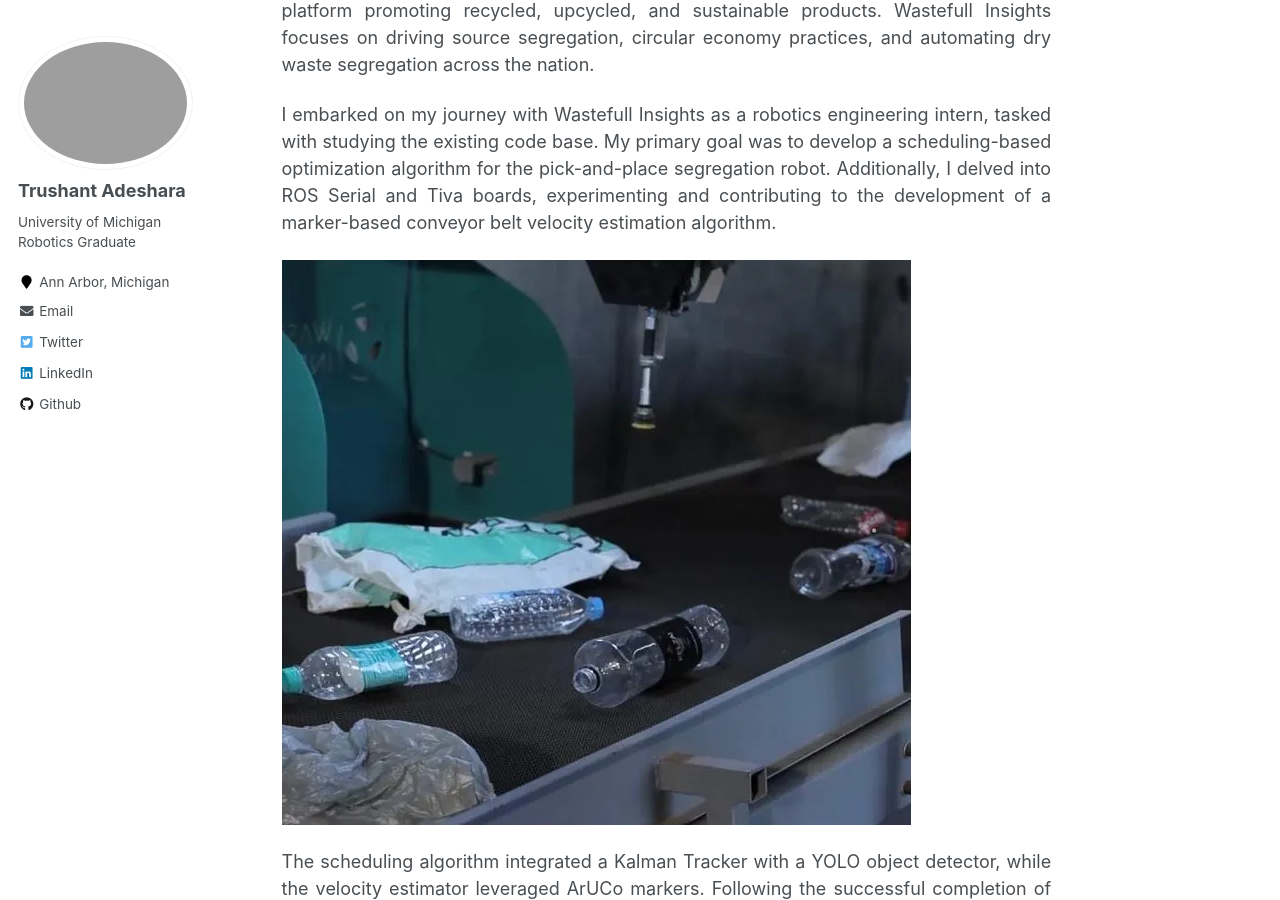
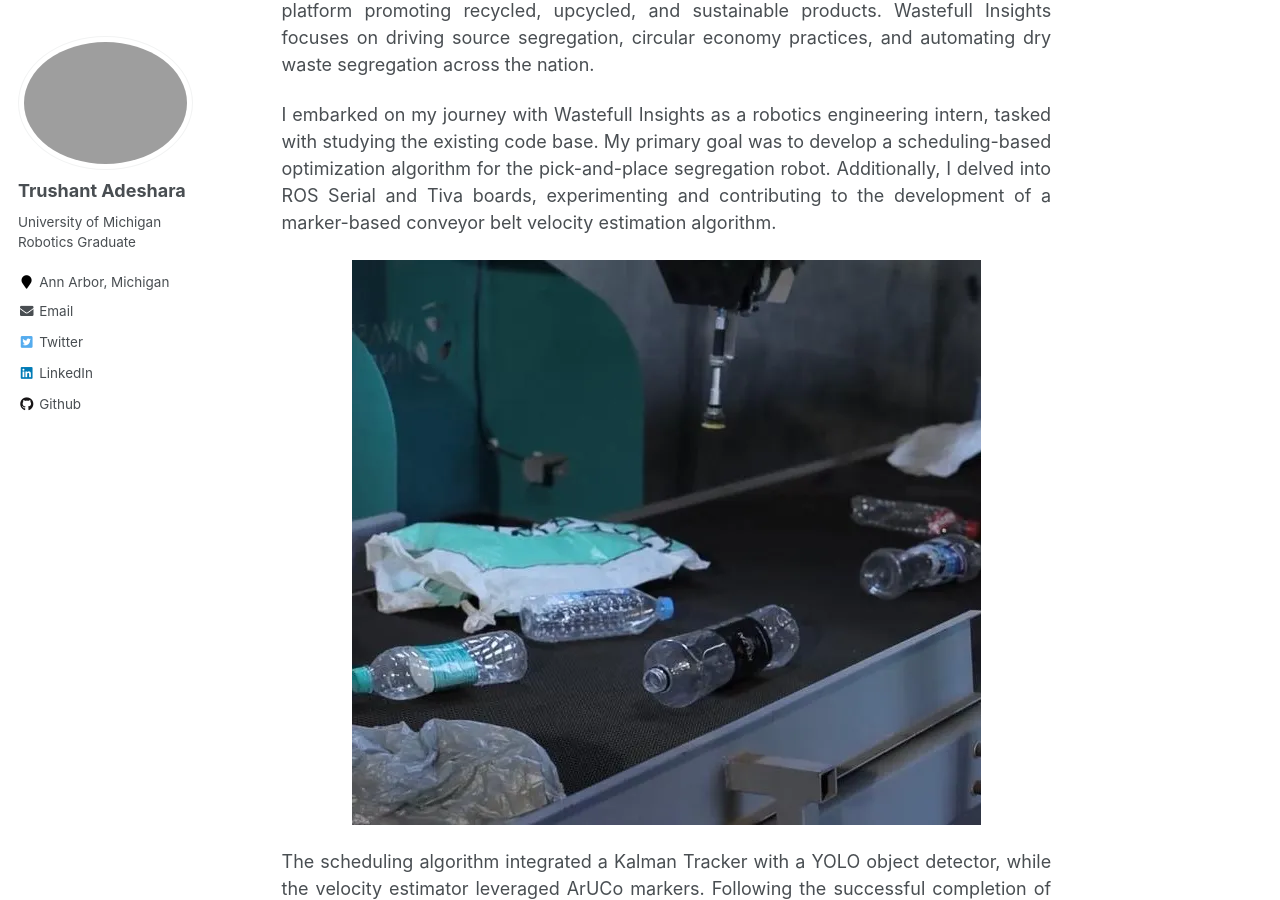
Before and after one commit to trushant05/trushant05.github.io, a Jekyll site: the page built from _work/2023-07-10-work-3.md, in a window 1280 px wide and 900 px high, scrolled down 828 px. Built offline with Jekyll 4.4.1, drawn with Linux system fonts in a browser that asks for light colours.

Commit message:
align image to center

```diff
--- a/_work/2023-07-10-work-3.md
+++ b/_work/2023-07-10-work-3.md
@@ -23,7 +23,7 @@ Wastefull Insights, a cutting-edge deep tech startup headquartered in Vadodara,
 <p style="text-align: justify">
 I embarked on my journey with Wastefull Insights as a robotics engineering intern, tasked with studying the existing code base. My primary goal was to develop a scheduling-based optimization algorithm for the pick-and-place segregation robot. Additionally, I delved into ROS Serial and Tiva boards, experimenting and contributing to the development of a marker-based conveyor belt velocity estimation algorithm. </p>
 
-<p style="text-align: justify">
+<p style="text-align: center">
 <img src="/images/work/wi/robot.png"></p>
 
 <p style="text-align: justify">
```
